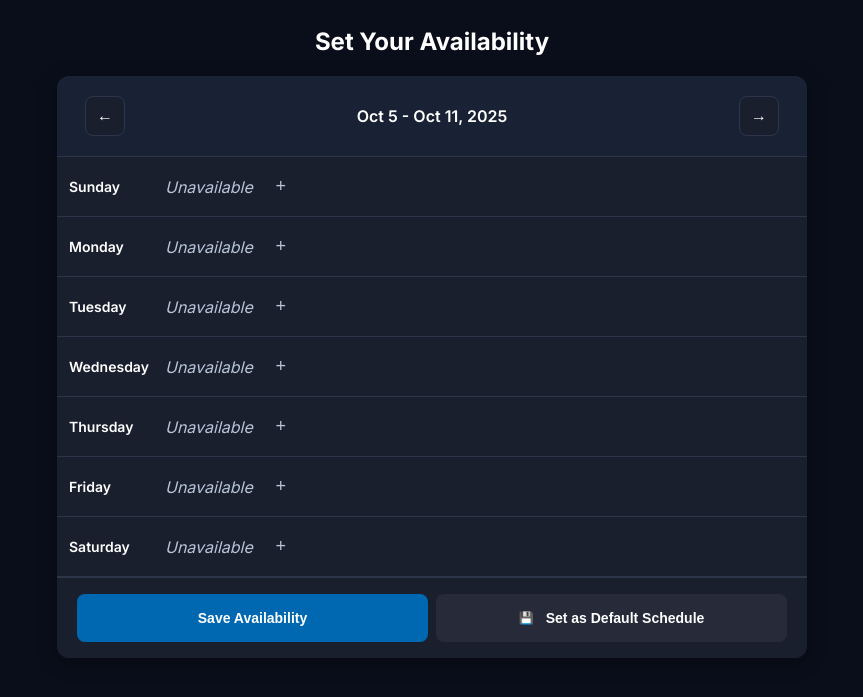
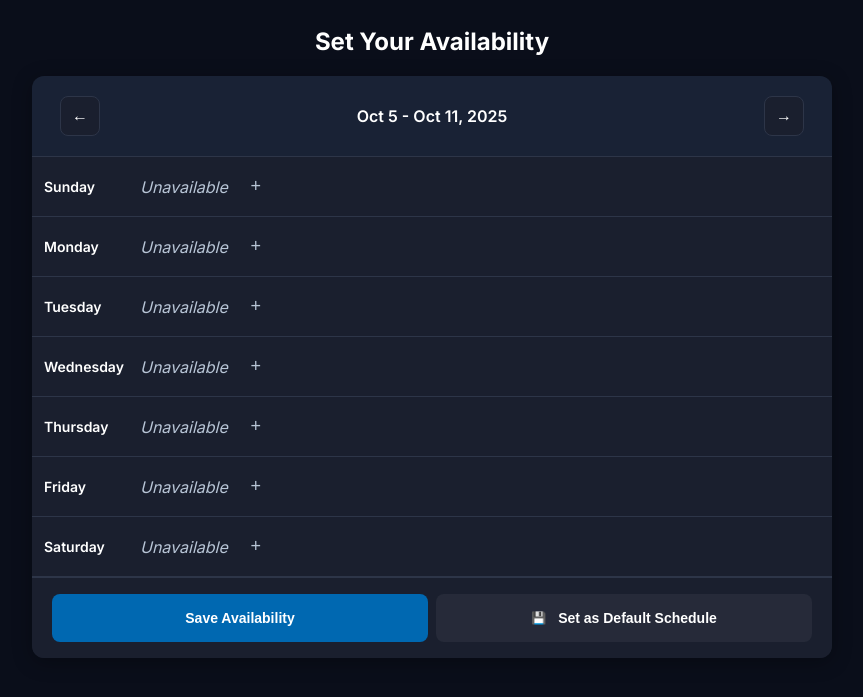
Before and after one commit to awalt29/Gatherly_calendar_app_V2, a Flask app: page /availability in a window 1280 px wide. Shown: the part 61-758 px from the top of the page, without its empty margins (208-1071 px from the left). Run offline with Flask 3, Linux system fonts and the light colour scheme; the visitor is signed in with stand-in values (Sample User, id 1); data that the repository does not hold is empty.

Commit message:
Fix container padding and increase width to 800px

```diff
--- a/app/templates/availability/index.html
+++ b/app/templates/availability/index.html
@@ -24,7 +24,7 @@
     width: 100%;
     max-width: 1200px;
     margin: 0 auto;
-    padding: 0 var(--space-4);
+    padding: 0 var(--space-2);
 }
 
 /* Week navigation integrated into days list */
@@ -80,7 +80,7 @@
 
 /* Calendly-Style Availability List */
 .availability-days-list {
-    max-width: 750px;
+    max-width: 800px;
     width: 100%;
     margin: 0 auto var(--space-4);
     background: var(--surface);
@@ -91,7 +91,7 @@
 
 .availability-day-item {
     border-bottom: 1px solid var(--border);
-    padding: var(--space-4);
+    padding: var(--space-3) var(--space-2);
     transition: background-color 0.2s ease;
     min-height: 72px;
     display: flex;
@@ -291,7 +291,7 @@
 
 /* Calendly-Style Availability List */
 .availability-days-list {
-    max-width: 750px;
+    max-width: 800px;
     width: 100%;
     margin: 0 auto var(--space-4);
     background: var(--surface);
```
